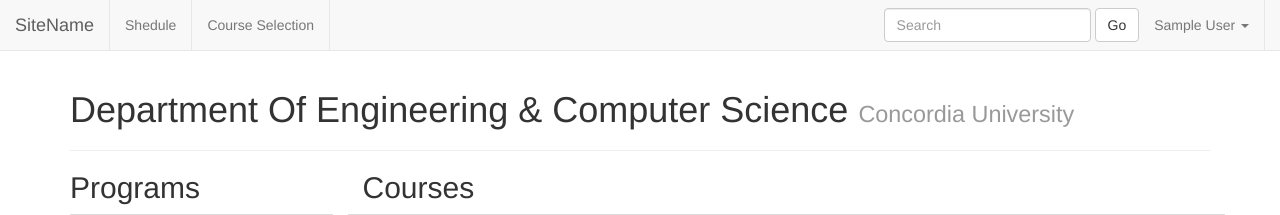
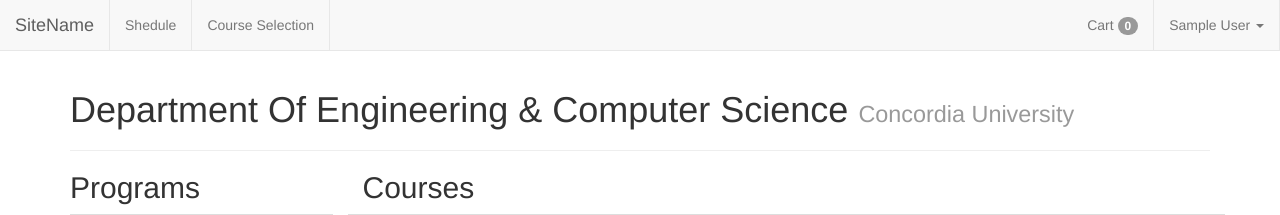
Before and after one commit to grodtron/SOEN341, a Django app: page /course-selection in a window 1280 px wide. Shown: the top 215 px of the page. Run offline with Django 3.2, Linux system fonts and the light colour scheme; the visitor is signed in with stand-in values (Sample User, id 1); data comes from the database, SQL or seed files in the repository; data that the repository does not hold is empty; some libraries are stand-ins or nearby versions.

Commit message:
Ajax-ify'd shopping cart add, and componentized add button
Also removed search bar, since it's not used

```diff
--- a/home/shopping_cart.py
+++ b/home/shopping_cart.py
@@ -1,3 +1,7 @@
+import json
+
+from django.http import HttpResponse
+
 from django.shortcuts import render, redirect
 from django.contrib.auth.decorators import login_required
 
@@ -36,5 +40,18 @@ def add(request):
       cart.courses.add(course)
       cart.save()
 
+      courses = cart.courses.values_list('course_id', flat=True)
 
-   return redirect("/shopping-cart")
+      return HttpResponse(json.dumps(list(courses)), content_type="applicationn/json")
+   else:
+      return HttpResponse("[]", content_type="application/json")
+
+def get_cart(request):
+    if request.user.is_authenticated():
+        cart, created = ShoppingCart.objects.get_or_create(user=request.user)
+
+        courses = cart.courses.values_list('course_id', flat=True)
+
+        return HttpResponse(json.dumps(list(courses)), content_type="applicationn/json")
+    else:
+        return HttpResponse("[]", content_type="application/json")
--- /dev/null
+++ b/home/static/js/shopping-cart.js
@@ -0,0 +1,44 @@
+$(document).ready(function(){
+
+   var updateCart = function(n_items){
+      $("#shopping-cart-badge").text(n_items);
+   }
+
+   $.ajax("/shopping-cart/get-cart",
+      {
+         dataType:"json",
+         success:function(data){
+            updateCart(data.length);
+            // TODO - disable buttons of items already in cart
+         }
+      });
+
+   $(".shopping-btn").bind("click", function(){
+      var btn = $(this);
+      btn
+         .button('loading')
+         .unbind("click");
+
+      $.ajax("/shopping-cart/do-add",
+         {
+            type:"POST",
+            dataType:"json",
+            data:{ course : btn.data("id") },
+            success:function(data, textStatus, jqXHR){
+               btn
+                  .button('reset')
+                  .removeClass('btn-primary')
+                  .addClass('btn-success');
+               updateCart(data.length);
+            },
+            error:function(jqXHR, textStatus, errorThrown){
+               btn
+                  .button('reset')
+                  .removeClass('btn-primary')
+                  .addClass('btn-sdanger')
+            }
+         });
+
+      this.onclick
+   });
+});
--- a/home/templates/home/base.html
+++ b/home/templates/home/base.html
@@ -25,6 +25,7 @@
 <script src="https://code.jquery.com/jquery.js"></script>
 <!-- Include all compiled plugins (below), or include individual files as needed -->
 <script src="{% static "js/bootstrap.min.js" %}"></script>
+<script src="{% static "js/shopping-cart.js" %}"></script>
 
 <!-- Website Header -->
 <header>
@@ -58,6 +59,7 @@
             <!-- navbar profile dropdown -->
 
             <ul class="nav navbar-nav navbar-right">
+               <li><a href="/shopping-cart">Cart <span id="shopping-cart-badge" class="badge">...</span></a></li>
                <li class="dropdown">
                <a class="dropdown-toggle" data-toggle="dropdown" href="#">
                   {{ user.get_full_name}}
@@ -71,14 +73,6 @@
                </ul>
                </li>
             </ul>
-
-            <!-- navbar search -->
-            <form class="navbar-form navbar-right" role="search">
-               <div class="form-group ">
-                  <input type="text" class="form-control" placeholder="Search">
-                  <button type="submit" class="btn btn-default ">Go</button>
-               </div>
-            </form> <!-- End navbar search -->
 
             {% endblock %}
 
--- a/home/templates/home/course-selection.html
+++ b/home/templates/home/course-selection.html
@@ -1,4 +1,6 @@
 {% extends "home/base.html" %}
+
+{% load shopping_cart_tags %}
 
 {% block content %}
 
@@ -67,10 +69,7 @@
 				<td><a href="/course-details/{{course.course_code}}" class="btn btn-default btn-block" data-toggle="tooltip" title="Click for details">{{course.course_code}}</a></td>
 				<td>{{course.course_name}}</td>
 				<td>
-				   <form action="/shopping-cart/do-add" method="post">
-					  <input type="hidden" name="course" value="{{ course.course_id }}">
-					  <button class="btn btn-default btn-block" type="submit">Add to cart</button>
-				   </form>
+               {% shopping_cart_add_button course.course_id %}
 				</td>
 				</tr>
 				{% endfor %}
@@ -83,10 +82,7 @@
 				<td><a href="/course-details/{{course.course_code}}" class="btn btn-default btn-block" data-toggle="tooltip" title="Click for details">{{course.course_code}}</a></td>
 				<td>{{course.course_name}}</td>
 				<td>
-				   <form action="/shopping-cart/do-add" method="post">
-					  <input type="hidden" name="course" value="{{ course.course_id }}">
-					 <button class="btn btn-default btn-block" type="submit">Add to cart</button>
-				   </form>
+               {% shopping_cart_add_button course.course_id %}
 				</td>
 				</tr>
 				{% endfor %}
@@ -99,10 +95,7 @@
 				<td><a href="/course-details/{{course.course_code}}" class="btn btn-default btn-block" data-toggle="tooltip" title="Click for details">{{course.course_code}}</a></td>
 				<td>{{course.course_name}}</td>
 				<td>
-				   <form action="/shopping-cart/do-add" method="post">
-					  <input type="hidden" name="course" value="{{ course.course_id }}">
-					  <button class="btn btn-default btn-block" type="submit">Add to cart</button>
-				   </form>
+               {% shopping_cart_add_button course.course_id %}
 				</td>
 				</tr>
 				{% endfor %}
@@ -115,10 +108,7 @@
 				<td><a href="/course-details/{{course.course_code}}" class="btn btn-default btn-block" data-toggle="tooltip" title="Click for details">{{course.course_code}}</a></td>
 				<td>{{course.course_name}}</td>
 				<td>
-				   <form action="/shopping-cart/do-add" method="post">
-					  <input type="hidden" name="course" value="{{ course.course_id }}">
-					  <button class="btn btn-default btn-block" type="submit">Add to cart</button>
-				   </form>
+               {% shopping_cart_add_button course.course_id %}
 				</td>
 				</tr>
 				{% endfor %}
@@ -131,10 +121,7 @@
 				<td><a href="/course-details/{{course.course_code}}" class="btn btn-default btn-block" data-toggle="tooltip" title="Click for details">{{course.course_code}}</a></td>
 				<td>{{course.course_name}}</td>
 				<td>
-				   <form action="/shopping-cart/do-add" method="post">
-					  <input type="hidden" name="course" value="{{ course.course_id }}">
-					  <button class="btn btn-default btn-block" type="submit">Add to cart</button>
-				   </form>
+               {% shopping_cart_add_button course.course_id %}
 				</td>
 				</tr>
 				{% endfor %}
@@ -147,10 +134,7 @@
 				<td><a href="/course-details/{{course.course_code}}" class="btn btn-default btn-block" data-toggle="tooltip" title="Click for details">{{course.course_code}}</a></td>
 				<td>{{course.course_name}}</td>
 				<td>
-				   <form action="/shopping-cart/do-add" method="post">
-					  <input type="hidden" name="course" value="{{ course.course_id }}">
-					  <button class="btn btn-default btn-block" type="submit">Add to cart</button>
-				   </form>
+               {% shopping_cart_add_button course.course_id %}
 				</td>
 				</tr>
 				{% endfor %}
@@ -163,10 +147,7 @@
 				<td><a href="/course-details/{{course.course_code}}" class="btn btn-default btn-block" data-toggle="tooltip" title="Click for details">{{course.course_code}}</a></td>
 				<td>{{course.course_name}}</td>
 				<td>
-				   <form action="/shopping-cart/do-add" method="post">
-					  <input type="hidden" name="course" value="{{ course.course_id }}">
-					  <button class="btn btn-default btn-block" type="submit">Add to cart</button>
-				   </form>
+               {% shopping_cart_add_button course.course_id %}
 				</td>
 				</tr>
 				{% endfor %}
@@ -179,10 +160,7 @@
 				<td><a href="/course-details/{{course.course_code}}" class="btn btn-default btn-block" data-toggle="tooltip" title="Click for details">{{course.course_code}}</a></td>
 				<td>{{course.course_name}}</td>
 				<td>
-				   <form action="/shopping-cart/do-add" method="post">
-					  <input type="hidden" name="course" value="{{ course.course_id }}">
-					  <button class="btn btn-default btn-block" type="submit">Add to cart</button>
-				   </form>
+               {% shopping_cart_add_button course.course_id %}
 				</td>
 				</tr>
 				{% endfor %}
--- /dev/null
+++ b/home/templates/shopping-cart/tags/add-button.html
@@ -0,0 +1,3 @@
+<button type="button" data-id="{{ id }}" data-loading-text="." class="btn btn-primary shopping-btn" autocomplete="off">
+   <strong>+</strong>
+</button>
--- a/soen341/urls.py
+++ b/soen341/urls.py
@@ -21,4 +21,5 @@ urlpatterns = patterns('',
     url(r'^shopping-cart$', 'home.shopping_cart.shopping_cart', name='shopping cart'),
     url(r'^shopping-cart/do-add$', 'home.shopping_cart.add', name='shopping cart add'),
     url(r'^shopping-cart/do-remove$', 'home.shopping_cart.remove', name='shopping cart remove'),
+    url(r'^shopping-cart/get-cart$', 'home.shopping_cart.get_cart', name='get complete shopping cart')
 )
```
Also changed, not shown: home/templatetags/shopping_cart_tags.py (added, +7 -0 lines), home/templatetags/__init__.py (added).
